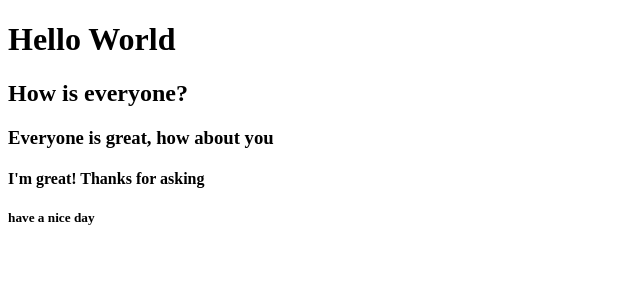
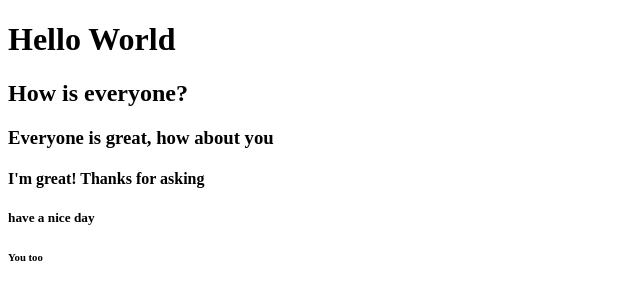
Before and after one commit to jbosegre/team-repo, a plain HTML site: page index.html in a window 1280 px wide. Shown: the full height of the page, 0-640 px from the left. Drawn offline with Linux system fonts and the light colour scheme.

Commit message:
added h6

```diff
--- a/index.html
+++ b/index.html
@@ -13,5 +13,6 @@
     <h3>Everyone is great, how about you</h3>
     <h4>I'm great! Thanks for asking</h4>
     <h5>have a nice day</h5>
+    <h6>You too</h6>
 </body>
 </html>
```
